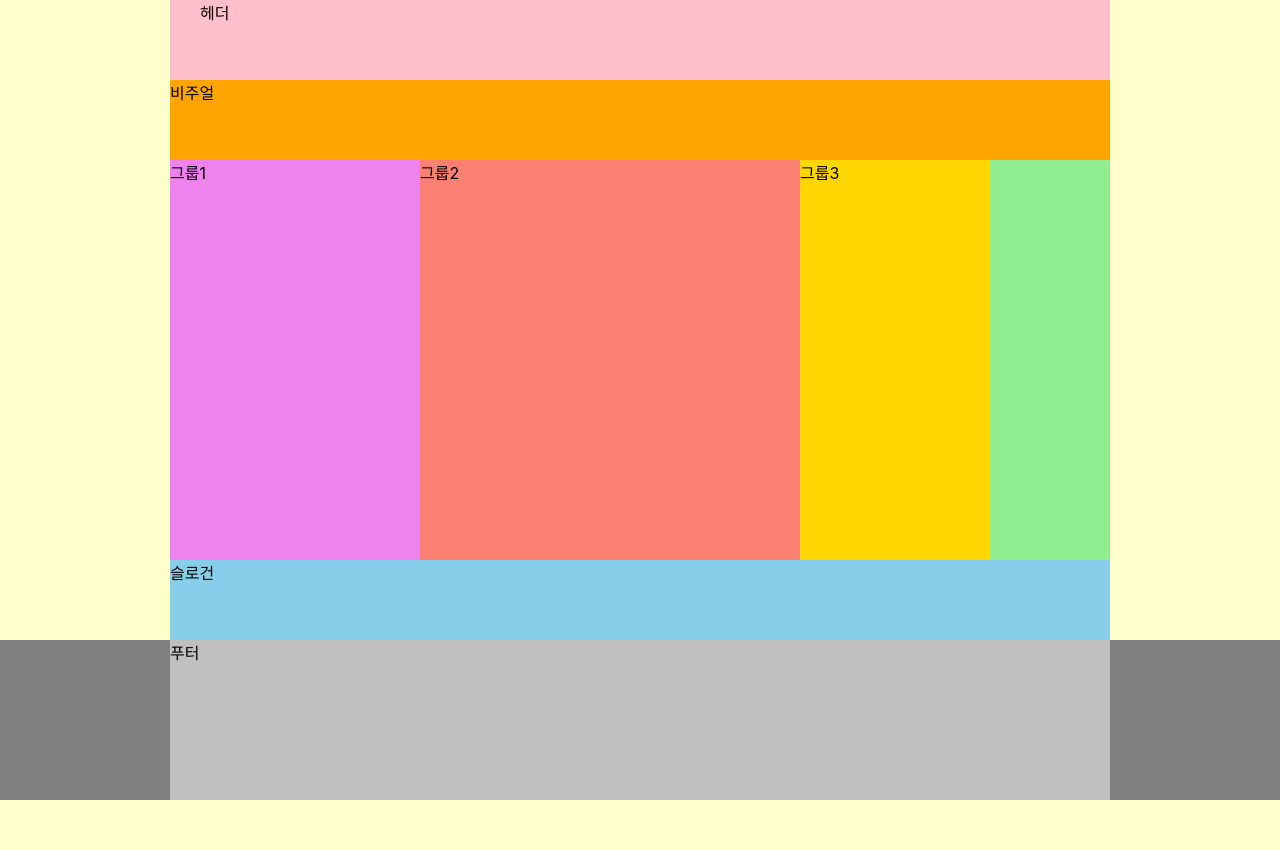
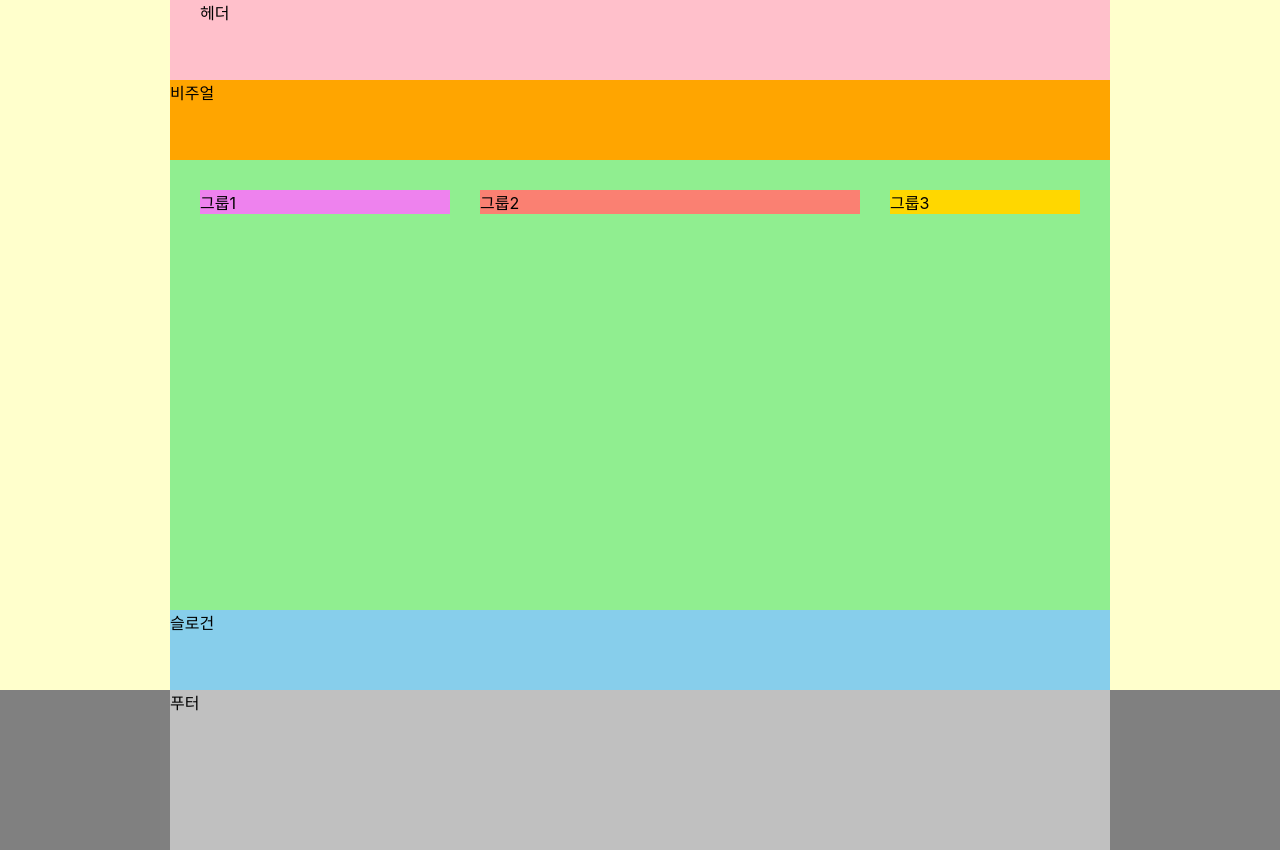
Before and after one commit to guahyoung/HTML5, a website: page index.html in a window 1280 px wide. Before the commit the page ends 800 px from the top, so only its background shows below. Drawn offline with Linux system fonts and the light colour scheme; a web font is replaced by a local one.

Commit message:
flex를 이용한 메인 레이아웃 완성

```diff
--- a/styles/style.css
+++ b/styles/style.css
@@ -16,9 +16,7 @@ body{
 .header, .visual, .main, .slogan, .footer-inner{
   width: 940px;
   margin: 0 auto;
-
 }
-
 
 /* 헤더 */
 .header{
@@ -34,9 +32,12 @@ body{
 /* 메인 */
 .main{
   background: lightgreen;
-  height: 50vh;
+  min-height: 450px;
   display: flex;
-  flex-direction: row;
+  flex-flow: row nowrap;
+  justify-content: space-between;
+  align-items: flex-start;
+  padding: 30px;
 }
 
 
```
